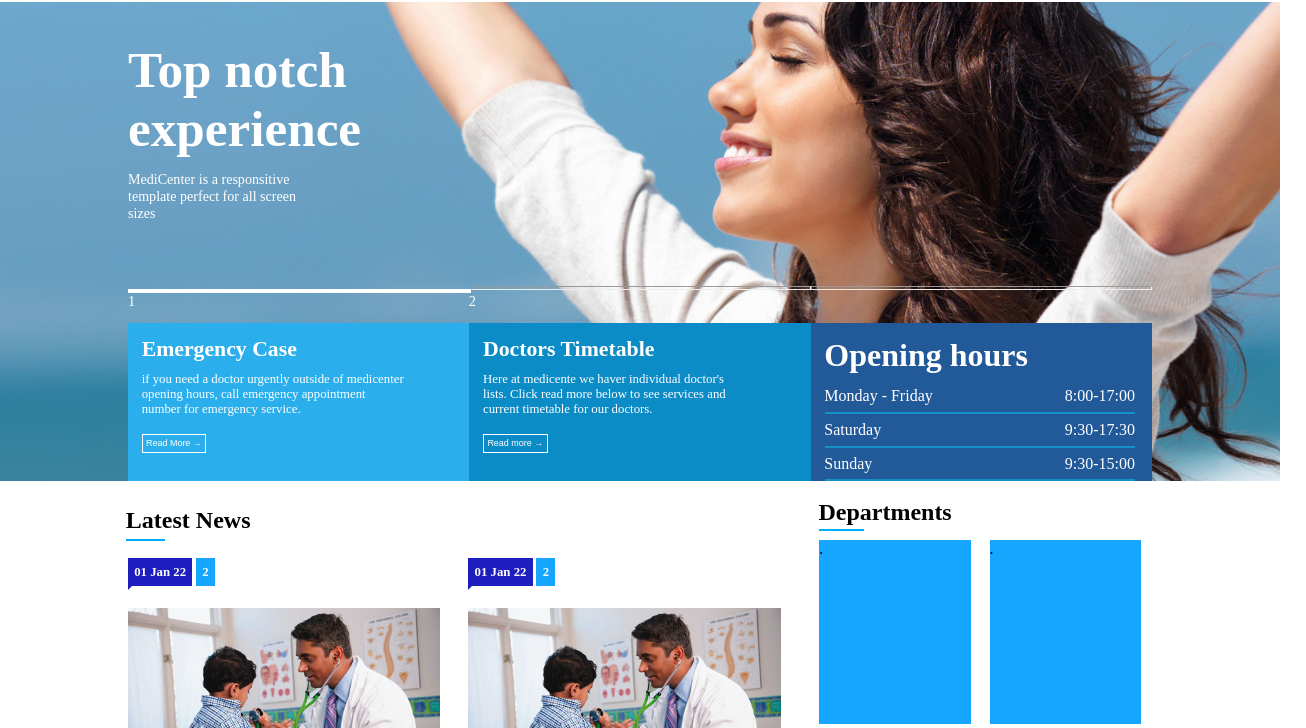
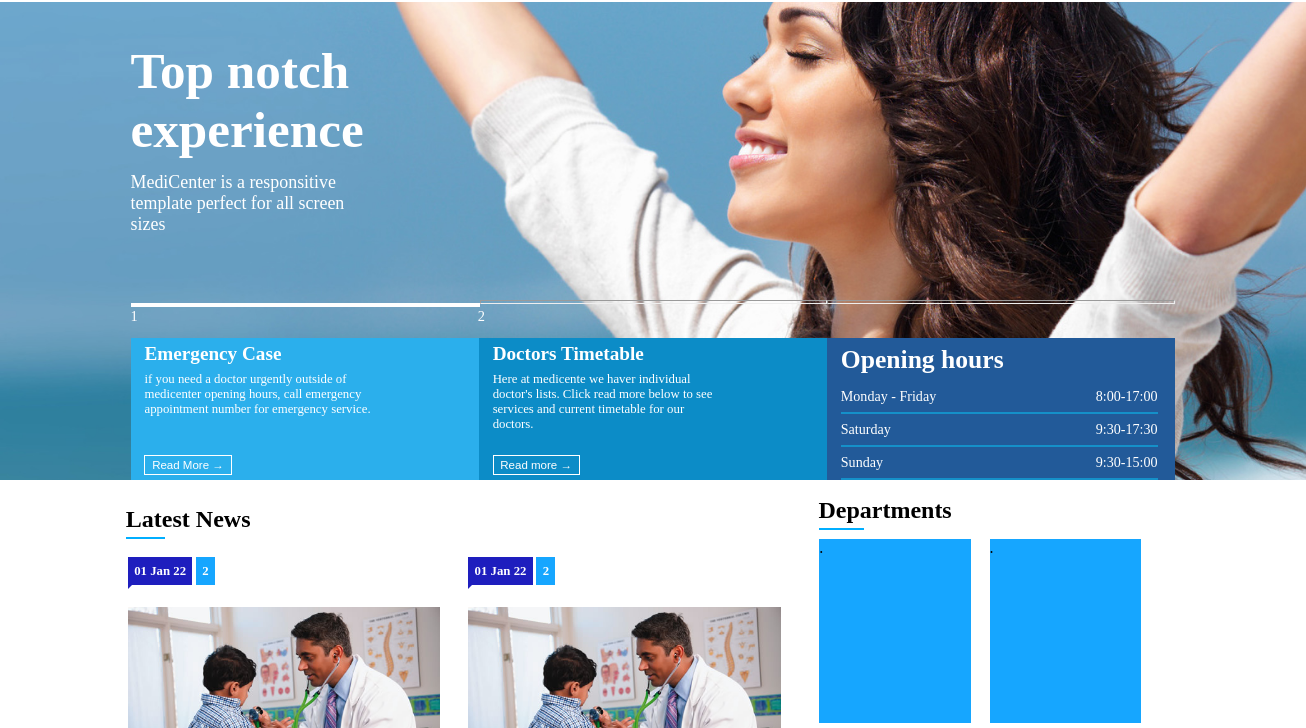
Before and after one commit to vinifell/Atividade-Medicenter, a plain HTML site: page index.html in a window 1280 px wide. Shown: the part 72-800 px from the top of the page, 1306 px wide, since content can reach past the window. Drawn offline with Linux system fonts and the light colour scheme.

Commit message:
MediCenter 5.0 Finalizado

```diff
--- a/estilos/style.css
+++ b/estilos/style.css
@@ -60,7 +60,7 @@ ul{
 }
 
 #introducao{
-    font-size: 1.1vw;
+    font-size: 1.4vw;
     padding: 0% 0% 5% 10%;
 }
 .linhas{
@@ -104,37 +104,50 @@ ul{
 
 .Quadrado1{
     background-color: rgb(43, 175, 236);
-    width: 34%;
+    width: 34vw;
+    display: grid;
+    grid-template-columns: 4% 25% 42% 1fr;
+    grid-template-rows: 4% 20% 42% 10% 1fr;
 }
 
 .Quadrado2{
     background-color: rgb(12, 140, 199);
-    width: 34%;
+    width: 34vw;
+    display: grid;
+    grid-template-columns: 4% 25% 42% 1fr;
+    grid-template-rows: 4% 20% 42% 10% 1fr;
 }
 
 .Quadrado3{
     background-color: rgb(34, 90, 153);
-    width: 34%;
+    width: 34vw;
 }
 
 .TQ{
-    padding: 4% 0% 0% 4%;
-    font-size: 1.7vw;
+    padding: 0% 0% 0% 0%;
+    font-size: 1.5vw;
+    grid-column-start: 2;
+    grid-column-end: 4;
+    grid-row-start: 2;
+    grid-row-end: 3;
 }
 
 .PQ{
-    padding: 3% 19% 0% 4%;
+    padding: 0% 0% 0% 0%;
     font-size: 1vw;
+    grid-column: 2/4;
+    grid-row: 3/4
 }
 
 .ReadMore{
-    margin: 5% 0% 8% 4%;
-    padding: 1%;
+    margin: 10% 0% 6% 0%;
     background-color: rgb(43, 175, 236);
     border: 1px solid white;
     color: white;
     cursor: pointer;
-    font-size: 0.7vw;
+    font-size: 0.9vw;
+    grid-column: 2/3;
+    grid-row: 5/6;
 }
 
 #B2{
@@ -142,8 +155,9 @@ ul{
 }
 
 #TituloHoras{
-    padding: 4% 0% 2% 4%;
+    padding: 2% 0% 2% 4%;
     font-size: 200%;
+    font-size: 2vw;
 }
 
 .Dia-Hora{
@@ -152,6 +166,14 @@ ul{
     align-items: end;
     margin: 2% 4%;
     margin-right: 5%;
+}
+
+.Day{
+    font-size: 1.1vw;
+}
+
+.Hours{
+    font-size: 1.1vw;
 }
 
 .LinhaAzul{
@@ -526,19 +548,6 @@ span{
     height: 4.5vh;
 }
 
-@media screen and (min-width: 760px) and (max-width: 980px) {
-    ul{
-        height: 10vh;
-    }
-    .navegar{
-        height: contain;
-        line-height: 200%;
-        width: contain;
-        flex-wrap: wrap;
-        justify-content: start;
-    }
-}
-
 @media screen and (min-width: 600px) and (max-width: 760px){
 
     .navegar{
--- a/index.html
+++ b/index.html
@@ -60,12 +60,12 @@
                     <hr class="LinhaAzul">
                     <div class="Dia-Hora">
                         <p class="Day">Saturday</p>
-                        <p class="Hours2">9:30-17:30</p>
+                        <p class="Hours">9:30-17:30</p>
                     </div>
                     <hr class="LinhaAzul">
                     <div class="Dia-Hora">
                         <p class="Day">Sunday</p>
-                        <p class="Hours3">9:30-15:00</p>
+                        <p class="Hours">9:30-15:00</p>
                     </div>
                     <hr class="LinhaAzul">
                 </section>
```
